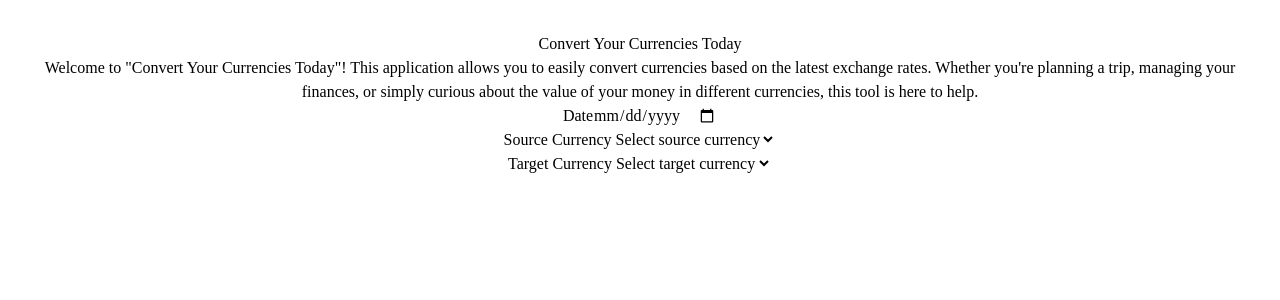
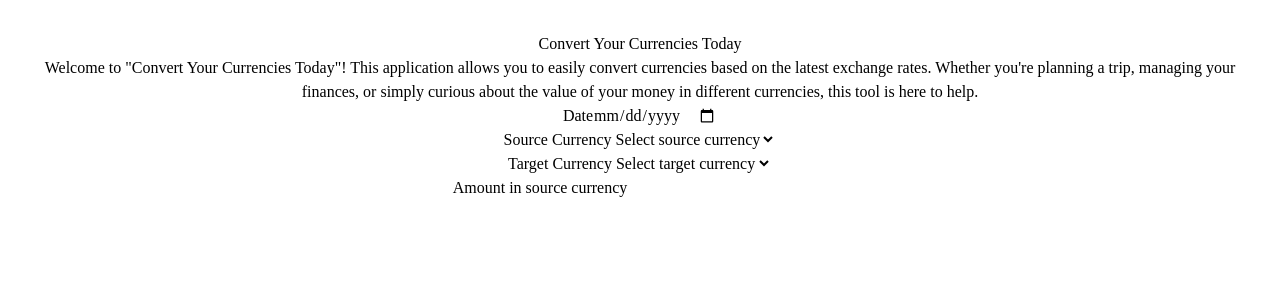
Before and after one commit to rashmikaz/currency, a React (Vite) app in the folder client/: page / in a window 1280 px wide. Shown: the top 300 px of the page. Built offline with nearby package versions, Linux system fonts and the light colour scheme.

Commit message:
Amount in source currency

```diff
--- a/client/src/page/MainPage.jsx
+++ b/client/src/page/MainPage.jsx
@@ -67,6 +67,21 @@
               </select>
             </div>
 
+            <div className="mb-4">
+              <label
+                className="block mb-2 text-sm font-medium text-gray-900 dark:text-white"
+                htmlFor="date"
+              >
+                Amount in source currency
+              </label>
+              <input
+                required
+                className="bg-gray-50 border border-gray-300 text-gray-900 text-sm rounded-lg focus:ring-green-500 focus:border-green-500 block w-full p-2.5 dark:bg-gray-700 dark:border-gray-600 dark:placeholder-gray-400 dark:text-white dark:focus:ring-green-500 dark:focus:border-green-500"
+                type="text"
+
+              />
+            </div>
+
           </form>
         </section>
       </div>
```
